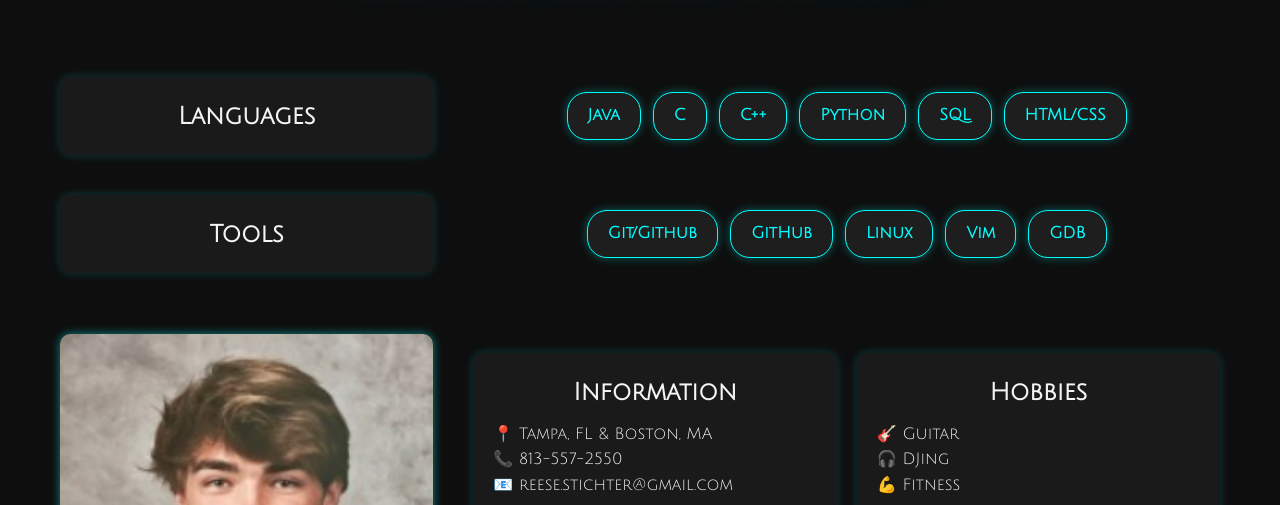
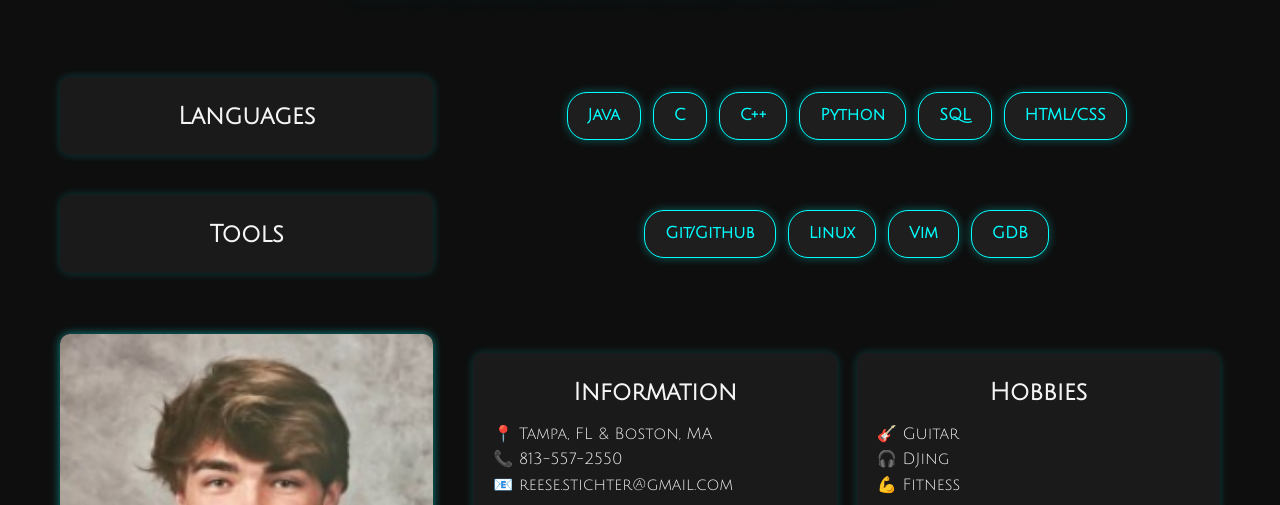
Before and after one commit to reesestic/Personal-Website, a plain HTML site: page aboutme/index.html in a window 1280 px wide. Shown: the part 295-800 px from the top of the page. Drawn offline with Linux system fonts and the light colour scheme.

Commit message:
Fixed double entry on Skills in aboutme/index.html

```diff
--- a/aboutme/index.html
+++ b/aboutme/index.html
@@ -57,7 +57,6 @@
       </div>
       <div class="skill-group">
         <span class="skill-button">Git/Github</span>
-        <span class="skill-button">GitHub</span>
         <span class="skill-button">Linux</span>
         <span class="skill-button">Vim</span>
         <span class="skill-button">GDB</span>
```
